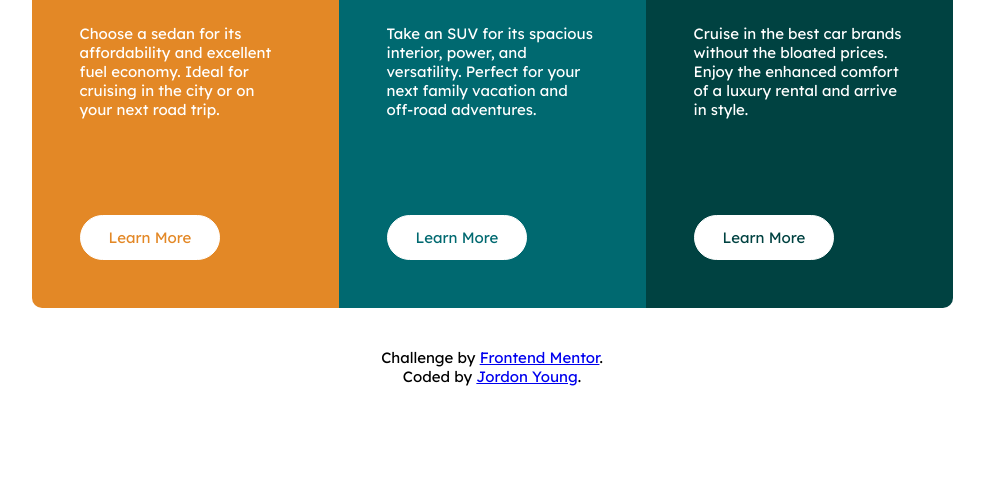
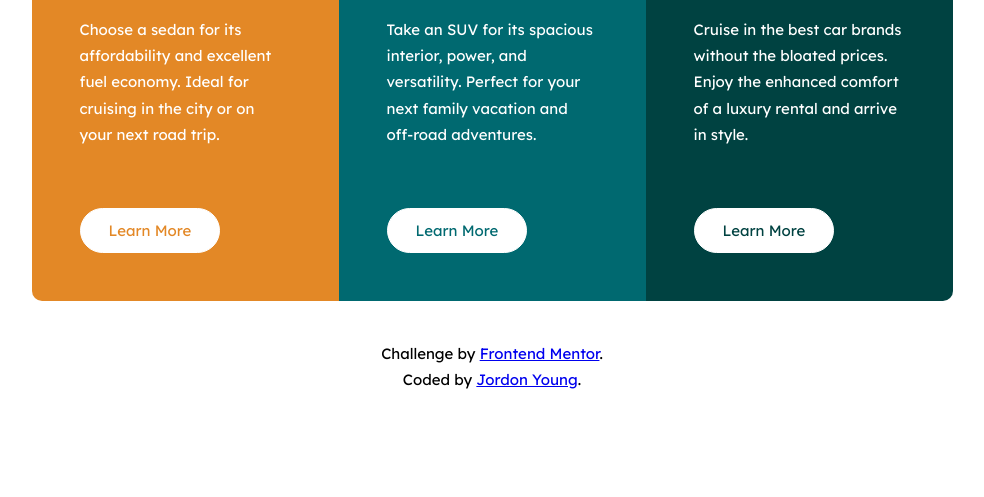
Before and after one commit to jordon-young/fem-3-column-card, a plain HTML site: page index.html in a window 1280 px wide. Shown: the part 303-800 px from the top of the page, without its empty margins (148-1132 px from the left). Drawn offline with Linux system fonts and the light colour scheme.

Commit message:
Add paragraph line spacing

```diff
--- a/main.css
+++ b/main.css
@@ -80,6 +80,10 @@ h2 {
   display: block;
 }
 
+p {
+  line-height: 1.75em;
+}
+
 footer {
   margin-top: 40px;
   text-align: center;
```
